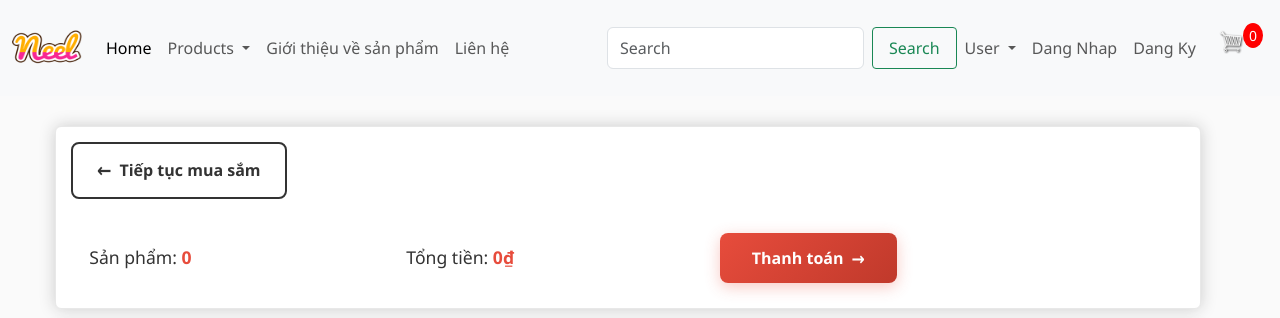
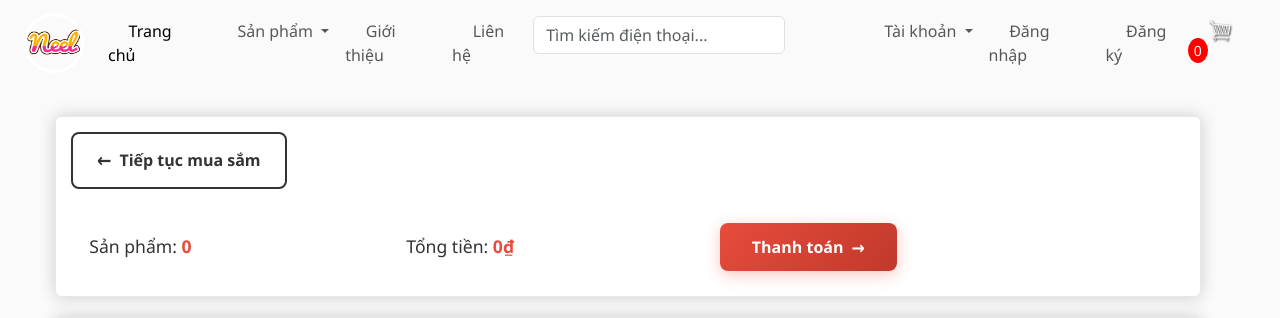
Before and after one commit to JoyllyHuynh/Python_Phone_Web, a Django app: page /cart/ in a window 1280 px wide. Shown: the top 318 px of the page. Run offline with Django 4.2, Linux system fonts and the light colour scheme; lists and menus that the app fills with data are empty; some libraries are stand-ins or nearby versions; some web fonts are replaced.

Commit message:
chinh sua icon cart

```diff
--- a/app/templates/app/base.html
+++ b/app/templates/app/base.html
@@ -1,5 +1,5 @@
 {% load static %}
-<!DOCTYPE html>
+
 <html>
     <head>
         <meta charset="utf-8">
@@ -49,75 +49,103 @@
         <link rel="stylesheet" href="">
     </head>
     <body>
-        <nav class="navbar navbar-expand-lg bg-light">
-  <div class="container-fluid">
-    <a class="navbar-brand" href="cart_content}">
-      <img src="{% static 'app/images/Neel.png' %}" alt="Logo" width="70" height="70"/>
+       <nav class="navbar navbar-expand-lg navbar-custom">
+  <div class="container-fluid px-4">
+    <!-- Logo -->
+    <a class="navbar-brand" href="{% url 'home' %}">
+      <img src="{% static 'app/images/Neel.png' %}" alt="Phone Store Logo" width="60" height="60" style="border-radius: 50%; border: 3px solid #fff;"/>
     </a>
-    <button class="navbar-toggler" type="button" data-bs-toggle="collapse" data-bs-target="#navbarSupportedContent" aria-controls="navbarSupportedContent" aria-expanded="false" aria-label="Toggle navigation">
+
+    <!-- Mobile Toggle Button -->
+    <button class="navbar-toggler" type="button" data-bs-toggle="collapse" data-bs-target="#navbarContent" aria-controls="navbarContent" aria-expanded="false" aria-label="Toggle navigation">
       <span class="navbar-toggler-icon"></span>
     </button>
-    <div class="collapse navbar-collapse" id="navbarSupportedContent">
+
+    <div class="collapse navbar-collapse" id="navbarContent">
+      <!-- Main Navigation Links -->
       <ul class="navbar-nav me-auto mb-2 mb-lg-0">
         <li class="nav-item">
-          <a class="nav-link active" aria-current="page" href="{% url 'home' %}">Home</a>
+          <a class="nav-link active" aria-current="page" href="{% url 'home' %}">
+            <i class="fas fa-home me-1"></i> Trang chủ
+          </a>
         </li>
 
         <li class="nav-item dropdown">
           <a class="nav-link dropdown-toggle" href="#" role="button" data-bs-toggle="dropdown" aria-expanded="false">
-            Products
+            <i class="fas fa-mobile-alt me-1"></i> Sản phẩm
           </a>
           <ul class="dropdown-menu">
-            <li><a class="dropdown-item" href="#">Iphone</a></li>
-            <li><a class="dropdown-item" href="#">Samsung</a></li>
-            <li><a class="dropdown-item" href="#">Xiaomi</a></li>
-          </ul>
-        </li>
-        <li class="nav-item">
-          <a class="nav-link" href="{% url 'cart' %}">Giới thiệu về sản phẩm</a>
-        </li>
-        <li class="nav-item">
-          <a class="nav-link" href="#">Liên hệ</a>
-        </li>
-      </ul>
-      <form class="d-flex" role="search">
-        <input class="form-control me-2" type="search" placeholder="Search" aria-label="Search"/>
-        <button class="btn btn-outline-success" type="submit">Search</button>
-      </form>
-    </div>
-     <ul class="navbar-nav me-auto mb-2 mb-lg-0">
-       <li class="nav-item dropdown">
-          <a class="nav-link dropdown-toggle" href="#" role="button" data-bs-toggle="dropdown" aria-expanded="false">
-            User
-          </a>
-          <ul class="dropdown-menu">
-            <li><a class="dropdown-item" href="#">Profile</a></li>
-            <li><a class="dropdown-item" href="{% url 'cart' %}">Gio Hang</a></li>
-            <li><a class="dropdown-item" href="#">Exit</a></li>
+            <li><a class="dropdown-item" href="#"><i class="fab fa-apple me-2"></i> iPhone</a></li>
+            <li><a class="dropdown-item" href="#"><i class="fas fa-mobile me-2"></i> Samsung</a></li>
+            <li><a class="dropdown-item" href="#"><i class="fas fa-mobile-alt me-2"></i> Xiaomi</a></li>
+            <li><hr class="dropdown-divider"></li>
+            <li><a class="dropdown-item" href="#"><i class="fas fa-th me-2"></i> Tất cả sản phẩm</a></li>
           </ul>
         </li>
 
         <li class="nav-item">
-          <a class="nav-link" href="#">Dang Nhap</a>
+          <a class="nav-link" href="{% url 'cart' %}">
+            <i class="fas fa-info-circle me-1"></i> Giới thiệu
+          </a>
         </li>
+
         <li class="nav-item">
-          <a class="nav-link" href="#">Dang Ky</a>
+          <a class="nav-link" href="#">
+            <i class="fas fa-phone-alt me-1"></i> Liên hệ
+          </a>
         </li>
       </ul>
-     <div class='form-inline my-2 my-lg-0'>
 
+      <!-- Search Form -->
+      <form class="d-flex search-form me-3" role="search">
+        <input class="form-control me-2" type="search" placeholder="Tìm kiếm điện thoại..." aria-label="Search"/>
+        <button class="btn btn-search" type="submit">
+          <i class="fas fa-search"></i>
+        </button>
+      </form>
 
-      <a href="{% url 'cart' %}"><img id="cart-icon" src="{% static 'images/cart.png' %}"></a>
-      <p id='cart-total' >{{cartItems}}</p>
+      <!-- User Section -->
+      <ul class="navbar-nav user-section">
+        <li class="nav-item dropdown">
+          <a class="nav-link dropdown-toggle" href="#" role="button" data-bs-toggle="dropdown" aria-expanded="false">
+            <i class="fas fa-user-circle me-1"></i> Tài khoản
+          </a>
+          <ul class="dropdown-menu dropdown-menu-end">
+            <li><a class="dropdown-item" href="#"><i class="fas fa-user me-2"></i> Hồ sơ</a></li>
+            <li><a class="dropdown-item" href="{% url 'cart' %}"><i class="fas fa-shopping-bag me-2"></i> Đơn hàng</a></li>
+            <li><hr class="dropdown-divider"></li>
+            <li><a class="dropdown-item" href="#"><i class="fas fa-sign-out-alt me-2"></i> Đăng xuất</a></li>
+          </ul>
+        </li>
+
+        <li class="nav-item">
+          <a class="nav-link" href="#">
+            <i class="fas fa-sign-in-alt me-1"></i> Đăng nhập
+          </a>
+        </li>
+
+        <li class="nav-item">
+          <a class="nav-link" href="#">
+            <i class="fas fa-user-plus me-1"></i> Đăng ký
+          </a>
+        </li>
+      </ul>
+
+      <!-- Cart Icon -->
+      <div class="nav__cart-container">
+        <a href="{% url 'cart' %}" class="cart-link">
+          <img id="cart-icon" src="{% static 'images/cart.png' %}" alt="Giỏ hàng">
+          <span id="cart-total">{{cartItems}}</span>
+        </a>
       </div>
     </div>
-
+  </div>
 </nav>
   {% block  banner_slider  %}{% endblock banner_slider %}
     <!-- main body-->
   {% block main_content %} {% endblock main_content %}
+  {% block content_checkout %} {% endblock content_checkout %}
        {% block cart_content %} {% endblock cart_content %}
-  {% block content_checkout %} {% endblock content_checkout %}
        <!-- footer -->
     <footer class="container-fluid bg-success text-center fixed-bottom p-2 mt-5">
         Copyright @ 2024 All right reserved
```
Lines whose indentation alone changed are shown as unchanged.
